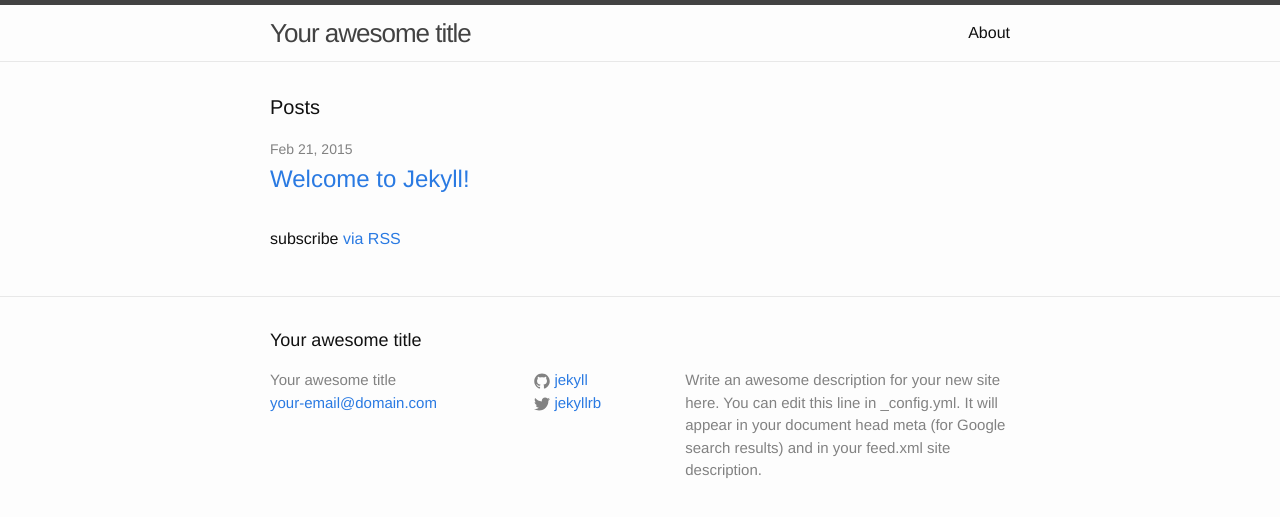
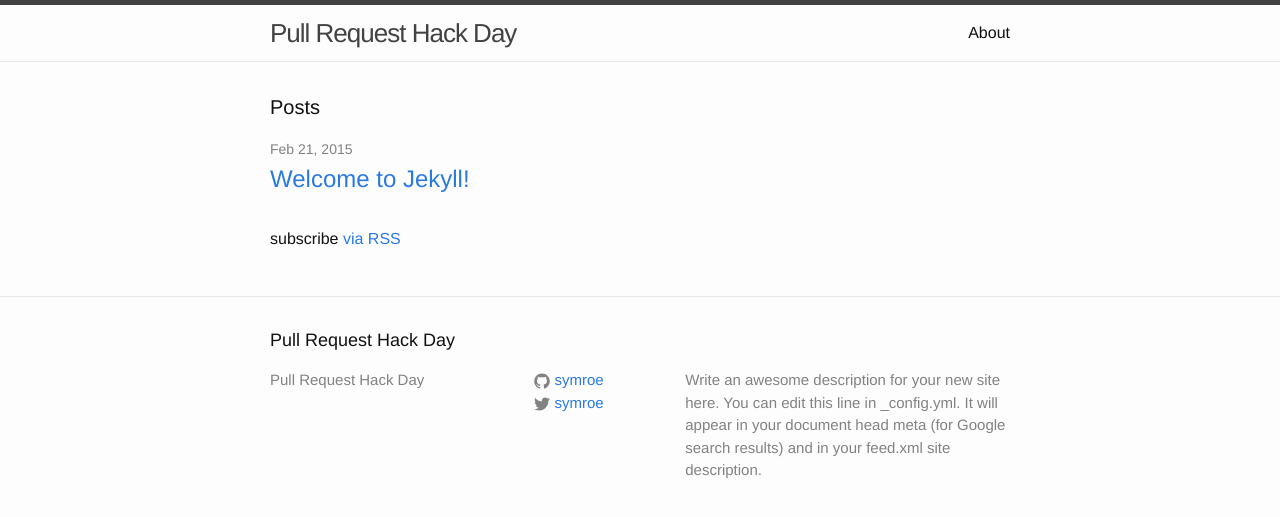
Before and after one commit to pullrequestday/pullrequestday, a Jekyll site: the page built from index.html, in a window 1280 px wide. Shown: the top 517 px of the page. Built offline with Jekyll 4.4.1, drawn with Linux system fonts in a browser that asks for light colours.

Commit message:
Update with domain name info

```diff
--- a/_config.yml
+++ b/_config.yml
@@ -1,14 +1,13 @@
 # Site settings
-title: Your awesome title
-email: your-email@domain.com
+title: Pull Request Hack Day
 description: > # this means to ignore newlines until "baseurl:"
   Write an awesome description for your new site here. You can edit this
   line in _config.yml. It will appear in your document head meta (for
   Google search results) and in your feed.xml site description.
-baseurl: "" # the subpath of your site, e.g. /blog/
-url: "http://yourdomain.com" # the base hostname & protocol for your site
-twitter_username: jekyllrb
-github_username:  jekyll
+baseurl: ""
+url: "http://pullrequesthackday.org/"
+twitter_username: symroe
+github_username:  symroe
 
 # Build settings
 markdown: kramdown
```
